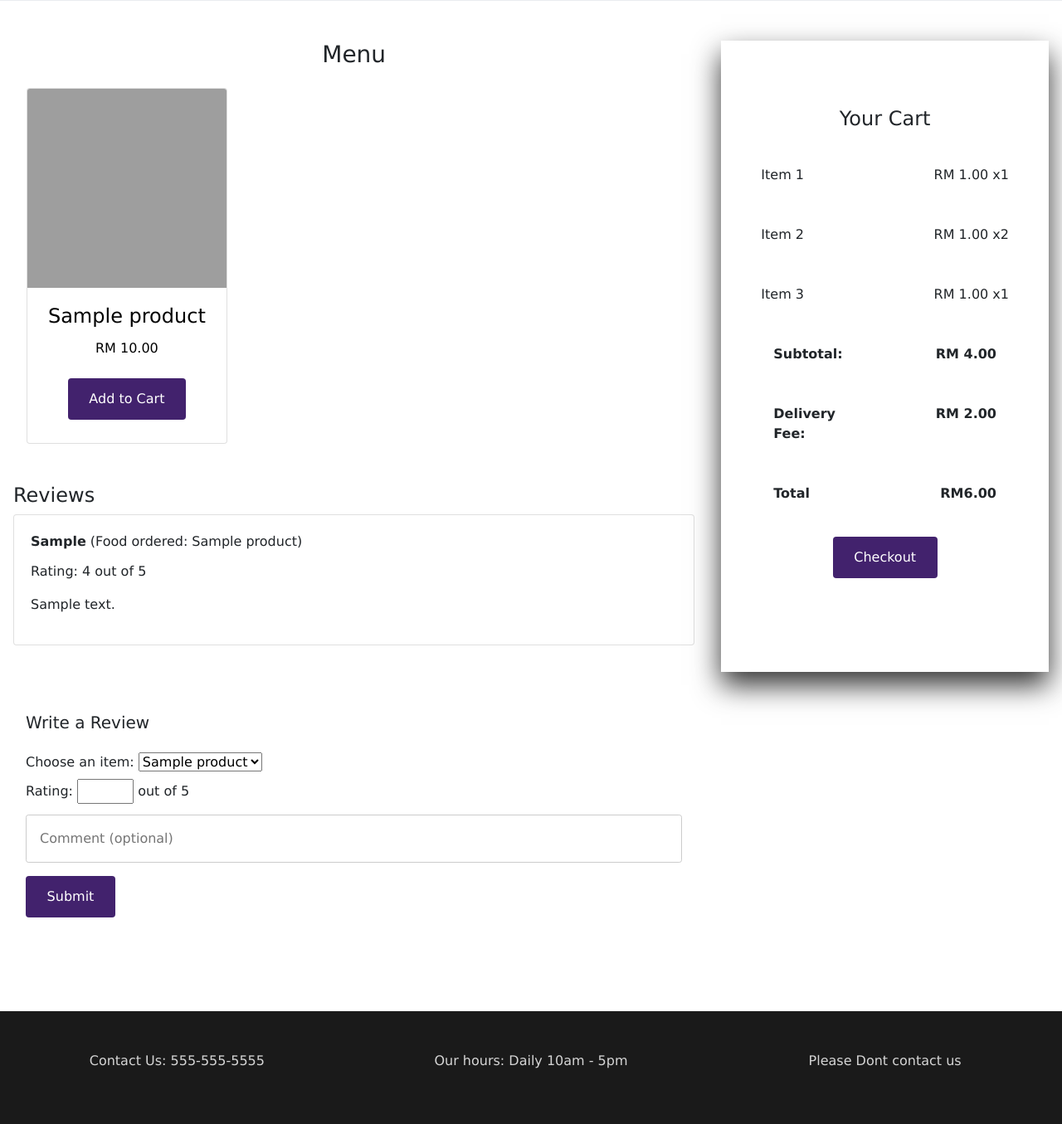
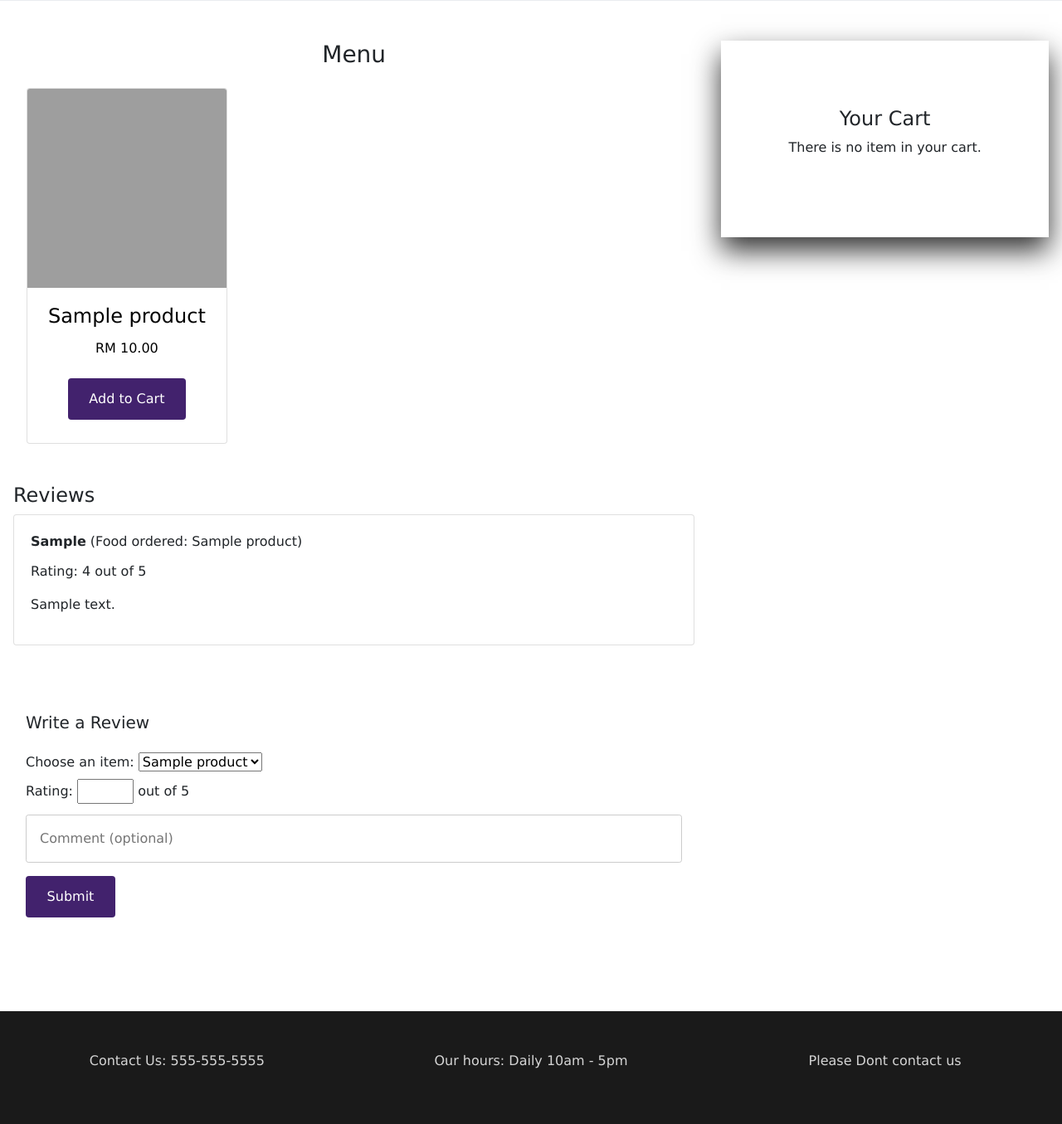
Before and after one commit to DannisPang/CMT322_Project, a Django app: page /ordering/1 in a window 1280 px wide. Shown: the part 238-1593 px from the top of the page at 83% size. Run offline with Django 3.2, Linux system fonts and the light colour scheme; a user stored in the database is signed in; tables that the repository leaves empty hold one stand-in row (values such as "Sample post"); some libraries are stand-ins or nearby versions; grey boxes are pictures that could not be loaded.

Commit message:
add to cart

```diff
--- a/djangoProject/customer/models.py
+++ b/djangoProject/customer/models.py
@@ -56,6 +56,7 @@ class Orderitem(models.Model):
 
 
 class Orderproduct(models.Model):
+    orderproductid = models.CharField(db_column='ID', primary_key=True, max_length=5)
     orderid = models.ForeignKey(Orderitem, db_column='OrderID', on_delete=models.CASCADE)
     productid = models.ForeignKey(Product, db_column='ProductID', on_delete=models.CASCADE)
     amount = models.DecimalField(db_column='Amount', max_digits=10, decimal_places=2)
--- a/djangoProject/customer/urls.py
+++ b/djangoProject/customer/urls.py
@@ -11,5 +11,8 @@ urlpatterns = [
     path('register', views.register_view, name='register_view'),
     path('confirm-order', views.confirm_order, name='confirm_order'),
     path('logout', views.logout_view, name="logout_view"),
-    path('write_review', views.write_review, name="write_review")
+    path('write_review', views.write_review, name="write_review"),
+    path('ordering/remove/<str:product_id>', views.remove_item_from_cart, name="remove_cart"),
+    path('ordering/add/<str:restaurant_id>/<str:product_id>', views.add_item_to_cart, name="add_cart"),
+    path('ordering/update/<str:product_id>/<int:qty>', views.update_cart_quantity, name="update_cart")
 ]
--- a/djangoProject/customer/views.py
+++ b/djangoProject/customer/views.py
@@ -3,7 +3,8 @@ from django.contrib.auth.decorators import login_required
 from django.db import IntegrityError
 from django.views.decorators.csrf import csrf_exempt
 from django.urls import reverse
-from django.shortcuts import HttpResponseRedirect, render
+from django.shortcuts import HttpResponseRedirect, render, HttpResponse
+from django.http import HttpResponseNotAllowed
 from .models import User, Restaurant, Product, Review
 from datetime import datetime
 from django.contrib import messages
@@ -14,60 +15,6 @@ def index(request):
     restaurants = Restaurant.objects.all()
     return render(request, "customer/index.html", {
         "restaurants": restaurants
-    })
-
-
-def donation(request):
-    return render(request, "customer/donation.html")
-
-
-def make_donation(request):
-    if request.user.is_authenticated:
-        if request.method == "POST":
-            amount_donate = Decimal(request.POST['select'])
-            if amount_donate == 0.00:
-                amount_donate = Decimal(request.POST['amount'])
-            ewallet = request.user.ewallet
-            if ewallet < amount_donate:
-                messages.error(request, "Not enough E-Wallet balance. Please top up.", "alert alert-danger")
-            else:
-                request.user.ewallet = ewallet - amount_donate
-                request.user.amountdonated += amount_donate
-                request.user.save()
-                messages.success(request, "Thank you for your donation!", "alert alert-success")
-
-        return render(request, "customer/donation.html")
-    else:
-        return HttpResponseRedirect(reverse("login_view"))
-
-
-def orders(request):
-    if request.user.is_authenticated:
-        return render(request, "customer/orders.html")
-
-    else:
-        return HttpResponseRedirect(reverse("login_view"))
-
-
-def ordering(request, restaurant_id):
-    products = Product.objects.filter(restaurantid=restaurant_id)
-    restaurant = Restaurant.objects.filter(restaurantid=restaurant_id).first()
-
-    if len(products) == 0:
-        messages.error(request, "Product not found.", "alert alert-danger")
-        reviews = []
-
-    else:
-        product_list = []
-        for product in products:
-            product_list.append(product.productid)
-
-        reviews = Review.objects.filter(productid__in=product_list)
-
-    return render(request, "customer/ordering.html", {
-        "products": products,
-        "restaurant": restaurant,
-        "reviews": reviews
     })
 
 
@@ -83,6 +30,7 @@ def login_view(request):
         # Check if authentication is successful
         if user is not None:
             login(request, user)
+            initialize_session(request)
             return HttpResponseRedirect(reverse('index'))
         else:
             messages.error(request, "Invalid username or password.", "alert alert-danger")
@@ -132,9 +80,70 @@ def register_view(request):
             messages.error(request, "Email address already taken.", "alert alert-danger")
             return render(request, "customer/register.html")
         login(request, user)
+        initialize_session(request)
         return HttpResponseRedirect(reverse("index"))
     else:
         return render(request, "customer/register.html")
+
+
+def donation(request):
+    return render(request, "customer/donation.html")
+
+
+def make_donation(request):
+    if request.user.is_authenticated:
+        if request.method == "POST":
+            amount_donate = Decimal(request.POST['select'])
+            if amount_donate == 0.00:
+                amount_donate = Decimal(request.POST['amount'])
+            ewallet = request.user.ewallet
+            if ewallet < amount_donate:
+                messages.error(request, "Not enough E-Wallet balance. Please top up.", "alert alert-danger")
+            else:
+                request.user.ewallet = ewallet - amount_donate
+                request.user.amountdonated += amount_donate
+                request.user.save()
+
+                # add to admin's account
+                admin = User.objects.filter(email='admin@gmail.com').first()
+                admin.ewallet += amount_donate
+                admin.save()
+
+                messages.success(request, "Thank you for your donation!", "alert alert-success")
+
+        return render(request, "customer/donation.html")
+    else:
+        return HttpResponseRedirect(reverse("login_view"))
+
+
+def orders(request):
+    if request.user.is_authenticated:
+        return render(request, "customer/orders.html")
+
+    else:
+        return HttpResponseRedirect(reverse("login_view"))
+
+
+def ordering(request, restaurant_id):
+    products = Product.objects.filter(restaurantid=restaurant_id)
+    restaurant = Restaurant.objects.filter(restaurantid=restaurant_id).first()
+
+    if len(products) == 0:
+        messages.error(request, "Product not found.", "alert alert-danger")
+        reviews = []
+
+    else:
+        product_list = []
+        for product in products:
+            product_list.append(product.productid)
+
+        reviews = Review.objects.filter(productid__in=product_list)
+
+    return render(request, "customer/ordering.html", {
+        "products": products,
+        "restaurant": restaurant,
+        "reviews": reviews
+    })
 
 
 @login_required
@@ -159,7 +168,116 @@ def write_review(request):
         )
         new_review.save()
         messages.success(request, "Thank you for your review!", "alert alert-success")
-    return HttpResponseRedirect(f'ordering/{restaurantid}')
+    return HttpResponse('ok')
+
+
+def initialize_session(request):
+
+    request.session['cart'] = {
+        "restaurantid": '',
+        "subtotal": 0.00,
+        "deliveryfee": 0.00,
+        "total": 0.00,
+        "products": []
+    }
+    request.session.set_expiry(1209600)
+
+
+@csrf_exempt
+def add_item_to_cart(request, restaurant_id, product_id):
+    if not request.is_ajax() or not request.method == "POST":
+        return HttpResponseNotAllowed(['POST'])
+
+    cart = request.session.get('cart')
+
+    if cart.get('restaurantid') != restaurant_id and cart.get('restaurantid') != "":
+        return HttpResponse('Cannot add item from different vendors.')
+    else:
+        cart['restaurantid'] = restaurant_id
+        found = False
+        for i, product in enumerate(cart.get('products')):
+            if product.get("productid") == product_id:
+                # product already exist, quantity + 1
+                cart.get('products')[i]['qty'] += 1
+                found = True
+                break
+
+        if not found:
+            # product not exist, add to cart
+            product = Product.objects.filter(productid=product_id).first()
+
+            new_product = {
+              "productid": product_id,
+              "productname": product.productname,
+              "productprice": str(product.productprice),
+              "qty": 1
+            }
+            cart.get('products').append(new_product)
+
+        request.session.save()
+        request.session.modified = True
+
+        if len(cart.get('products')) == 1:
+            cart['deliveryfee'] = 3.00
+
+        update_cart_price(request)
+
+        return HttpResponse('ok')
+
+
+@csrf_exempt
+def update_cart_quantity(request, product_id, qty):
+    if not request.is_ajax() or not request.method == "POST":
+        return HttpResponseNotAllowed(['POST'])
+
+    cart = request.session.get('cart')
+
+    for i, product in enumerate(cart.get('products')):
+        if product.get("productid") == product_id:
+            cart.get('products')[i]['qty'] = qty
+            request.session.save()
+            request.session.modified = True
+
+    update_cart_price(request)
+    return HttpResponse('ok')
+
+
+@csrf_exempt
+def remove_item_from_cart(request, product_id):
+    if not request.is_ajax() or not request.method == "POST":
+        return HttpResponseNotAllowed(['POST'])
+
+    cart = request.session.get('cart')
+
+    for i, product in enumerate(cart.get('products')):
+        if product.get("productid") == product_id:
+            del cart.get('products')[i]
+            request.session.save()
+            request.session.modified = True
+
+    if len(cart.get('products')) == 0:
+        initialize_session(request)
+    else:
+        update_cart_price(request)
+
+    return HttpResponse('ok')
+
+
+def update_cart_price(request):
+
+    cart = request.session.get('cart')
+    cart_products = cart.get('products')
+
+    subtotal = 0
+    for product in cart_products:
+        print(product)
+        subtotal += Decimal(product.get('productprice')) * Decimal(product.get('qty'))
+
+    cart['subtotal'] = str(subtotal)
+    cart['deliveryfee'] = 3
+    cart['total'] = str(subtotal + 3)
+    request.session.save()
+    request.session.modified = True
 
 
 # generate new primary key
--- /dev/null
+++ b/djangoProject/static/customer/handleCart.js
@@ -0,0 +1,32 @@
+$(document).ready(function () {
+
+        $('.add-cart').click(function () {
+            $.post(`add/${$(this).data('restaurantid')}/${$(this).data('productid')}`,
+                function(data) {
+                    if(data === 'Cannot add item from different vendors.'){
+                        alert(data)
+                    } else {
+                       setInterval(location.reload(true), 5000);
+                    }
+            });
+        });
+
+        $('.remove-btn').click(function () {
+            if(!confirm("Confirm remove from cart?")){
+                return false
+            }
+            else {
+                $.post(`remove/${$(this).data('productid')}`,
+                success => {
+                    setInterval(location.reload(true), 5000);
+                });
+            }
+        });
+
+        $('.qty-input').change(function () {
+            $.post(`update/${$(this).data('productid')}/${$(this).val()}`,
+                success => {
+                    setInterval(location.reload(true), 5000);
+                });
+        });
+    });
--- a/djangoProject/static/customer/style.css
+++ b/djangoProject/static/customer/style.css
@@ -58,7 +58,13 @@ form {
 	margin: .5rem 0;
 }
 
-.btn:hover {
+.remove-btn {
+	background-color: #42226d;
+	border: none;
+	padding: 0;
+}
+
+.btn:hover, .remove-btn:hover {
 	background-color: #6E48AA;
 }
 
--- a/djangoProject/templates/customer/layout.html
+++ b/djangoProject/templates/customer/layout.html
@@ -1,7 +1,11 @@
 {% url 'index' as index_url %}
 {% url 'donation' as donation_url %}
 {% url 'orders' as orders_url %}
-{% url 'ordering' as ordering_url %} <!-- need to change -->
+
+{% if request.session.cart.restaurantid|length > 0 %}
+    {% url 'ordering' request.session.cart.restaurantid as cart_url %}
+{% endif %}
+
 {% url 'login_view' as login_url %}
 {% url 'logout_view' as logout_url %}
 {% url 'register_view' as register_url %}
@@ -20,6 +24,7 @@
 	<link rel="stylesheet" href="https://maxcdn.bootstrapcdn.com/bootstrap/4.0.0/css/bootstrap.min.css" crossorigin="anonymous">
 	<script src="https://ajax.googleapis.com/ajax/libs/jquery/3.3.1/jquery.min.js"></script>
 	<script src="https://maxcdn.bootstrapcdn.com/bootstrap/4.0.0/js/bootstrap.min.js"></script>
+    <link rel="stylesheet" href="https://use.fontawesome.com/releases/v5.7.0/css/all.css" integrity="sha384-lZN37f5QGtY3VHgisS14W3ExzMWZxybE1SJSEsQp9S+oqd12jhcu+A56Ebc1zFSJ" crossorigin="anonymous">
     <link rel="stylesheet" type="text/css" href="{% static 'customer/style.css' %}">
 
     {% block script %}
@@ -43,17 +48,19 @@
 				  <li class="nav-item {% if request.path == index_url %} active {%endif%}">
 				    <a class="nav-link" href="{% url 'index' %}">Main</a>
 				  </li>
+                {% if user.usertype != 'A' %}
 				  <li class="nav-item {% if request.path == donation_url %} active {%endif%}">
 				    <a class="nav-link" href="{% url 'donation' %}">Donate</a>
 				  </li>
+                {% endif %}
                 {% if user.is_authenticated %}
 				  <li class="nav-item {% if request.path == orders_url %} active {%endif%}">
 				    <a class="nav-link" href="{% url 'orders' %}">Orders</a>
 				  </li>
+				  <li class="nav-item {% if request.path == cart_url %} active {%endif%}">
+				    <a class="nav-link" href="{{ cart_url }}">Cart</a>
+				  </li>
                 {% endif %}
-				  <li class="nav-item {% if request.path == ordering_url %} active {%endif%}">
-				    <a class="nav-link" href="">Cart</a>
-				  </li>
 
                     <li class="nav-item
                         {% if request.path == register_url or request.path == login_url or request.path == logout_url %}
--- a/djangoProject/templates/customer/ordering.html
+++ b/djangoProject/templates/customer/ordering.html
@@ -1,5 +1,9 @@
 {% extends "customer/layout.html" %}
 {% load static %}
+
+{% block script %}
+    <script src="{% static 'customer/handleCart.js' %}" type="text/javascript"></script>
+{% endblock %}
 
 {% block main %}
 <main class="main">
@@ -43,7 +47,9 @@
                             <div class="card-body">
                                 <h4 class="card-title">{{ product.productname }}</h4>
                                 <p>RM {{ product.productprice }}</p>
-                                <button class="btn btn-primary">Add to Cart</button>
+                                <a href=""><button data-productid="{{ product.productid }}"
+                                                   data-restaurantid="{{ restaurant.restaurantid }}"
+                                   class="btn btn-primary add-cart">Add to Cart</button></a>
                             </div>
                             </a>
                         </div>
@@ -90,8 +96,6 @@
                         <input name="restaurantid" value="{{ restaurant.restaurantid }}" hidden>
                         <input class="btn btn-primary" type="submit" value="Submit">
                     </form>
-
-
                 {% endif %}
 
             </div>
@@ -101,40 +105,54 @@
         <!-- Cart -->
         <div class="col-lg-4 col-0">
             <aside class="side-cart">
-                    <h4>Your Cart</h4>
+                <h4>Your Cart</h4>
+                {% if request.session.cart and request.session.cart.restaurantid == restaurant.restaurantid %}
                     <form action="confirm-order.html">
                         <div class="container cart-content">
+
+                            {% for product in request.session.cart.products %}
                             <div class="row">
-                                <div class="col-6 text-lg-left"><p>Item 1</p></div>
-                                <div class="col-6 text-lg-right"><p>RM 1.00 x1</p></div>
+                                <div class="col-6 text-lg-left"><p>{{ product.productname }}</p></div>
+                                <div class="col-6 text-lg-right">
+                                    <p>RM {{ product.productprice|floatformat:2 }}
+                                        <input type="number" min="1" max="20" class="qty-input input-sm" data-productid="{{ product.productid }}" name="qty" value="{{ product.qty }}">
+                                        <button type="button" class="remove-btn btn-sm" data-productid="{{ product.productid }}" data-restaurantid="{{ restaurant.restaurantid }}">
+                                            <i class="far fa-trash-alt"></i>
+                                        </button>
+                                    </p>
+                                </div>
                             </div>
-                            <div class="row">
-                                <div class="col-6 text-lg-left"><p>Item 2</p></div>
-                                <div class="col-6 text-lg-right"><p>RM 1.00 x2</p></div>
-                            </div>
-                            <div class="row">
-                                <div class="col-6 text-lg-left"><p>Item 3</p></div>
-                                <div class="col-6 text-lg-right"><p>RM 1.00 x1</p></div>
-                            </div>
+                            {% empty %}
+                                <div class="text-center"><p>There is no item in your cart.</p></div>
+                            {% endfor %}
 
+                        {% if request.session.cart.products|length > 0 %}
                             <div class="container cart-total">
                                 <div class="row">
                                     <div class="col-6 text-lg-left"><strong><p>Subtotal: </p></strong></div>
-                                    <div class="col-6 text-lg-right"><strong><p>RM 4.00</p></strong></div>
+                                    <div class="col-6 text-lg-right"><strong><p>{{ request.session.cart.subtotal|floatformat:2 }}</p></strong></div>
                                 </div>
                                 <div class="row">
                                     <div class="col-6 text-lg-left"><strong><p>Delivery Fee: </p></strong></div>
-                                    <div class="col-6 text-lg-right"><strong><p>RM 2.00</p></strong></div>
+                                    <div class="col-6 text-lg-right"><strong><p>{{ request.session.cart.deliveryfee|floatformat:2 }}</p></strong></div>
                                 </div>
                                 <div class="row">
                                     <div class="col-6 text-lg-left"><strong><p>Total</p></strong></div>
-                                    <div class="col-6 text-lg-right"><strong><p>RM6.00</p></strong></div>
+                                    <div class="col-6 text-lg-right"><strong><p>{{ request.session.cart.total|floatformat:2 }}</p></strong></div>
                                 </div>
                             </div>
-
                         </div>
                         <input class= "btn btn-secondary" type="button" value="Checkout">
+                        {% endif %}
                     </form>
+
+                {% else %}
+                    {% if user.is_authenticated %}
+                        <div class="text-center"><p>There is no item in your cart.</p></div>
+                    {% else %}
+                        <div class="text-center"><p>Please sign in to add item.</p></div>
+                    {% endif %}
+                {% endif %}
             </aside>
         </div>
     </div>
```
Also changed, not shown: djangoProject/templates/customer/donation.html (+6 -1 lines), djangoProject/djangoProject/settings.py (line endings or trailing spaces), djangoProject/media/images/products/2021/01/01/13/21/8.jpg (added).
